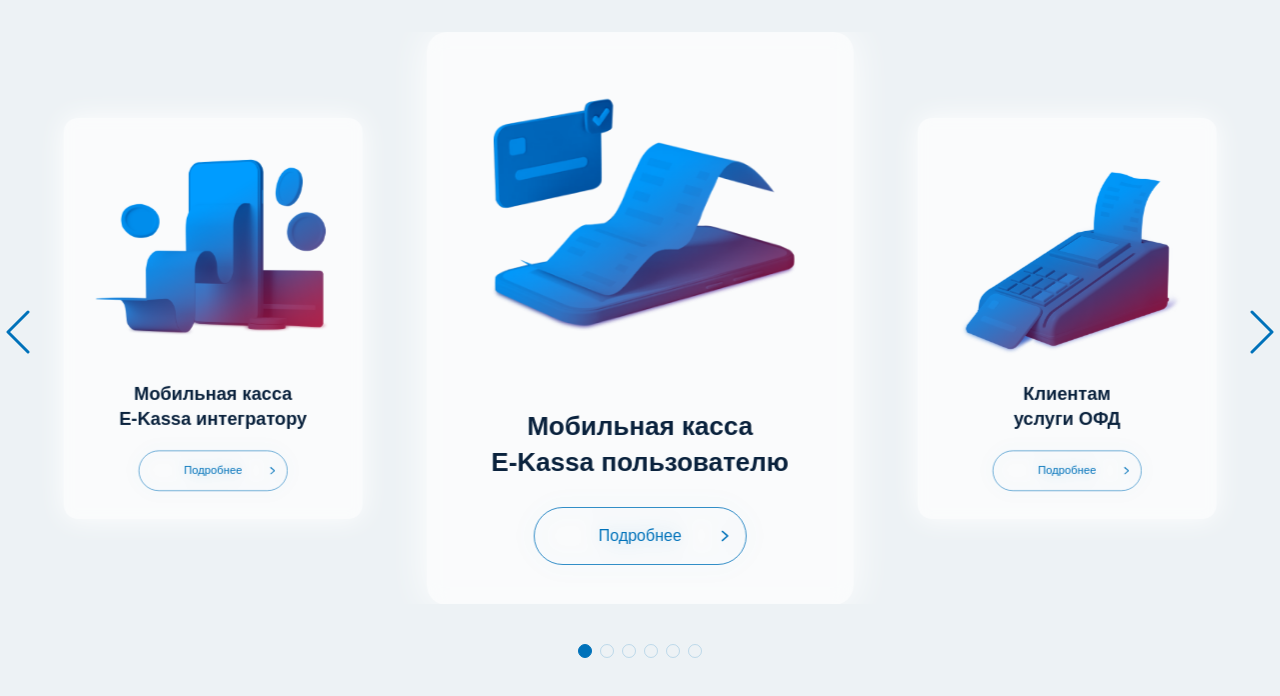
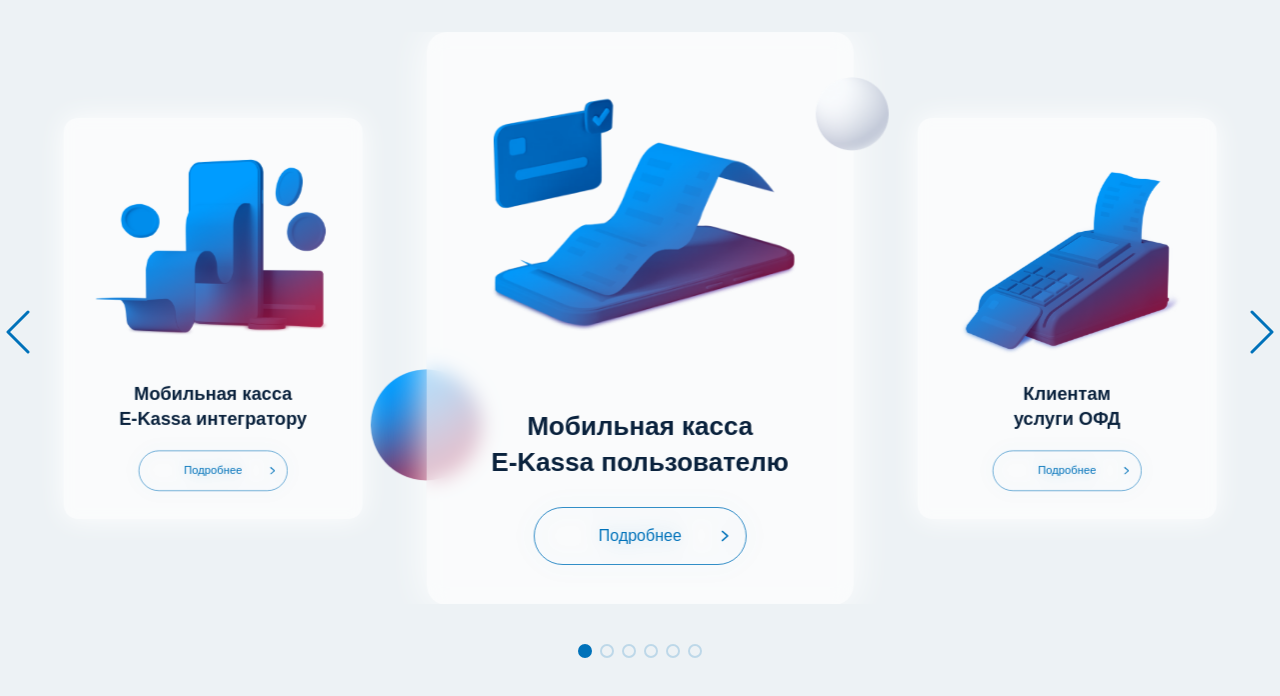
Before and after one commit to isemilia/kaztelecom, a website: page app/index.html in a window 1280 px wide. Shown: the part 770-1466 px from the top of the page. Drawn offline with nearby package versions, Linux system fonts and the light colour scheme; a web font is replaced by a local one.

Commit message:
Add elements

```diff
--- a/app/assets/css/sass/components/_useful.scss
+++ b/app/assets/css/sass/components/_useful.scss
@@ -13,6 +13,7 @@
         justify-items: center;
         grid-template-rows: 314px;
         grid-auto-rows: auto;
+        position: relative;
         &-title {
             margin-top: 12px;
             font-weight: 700;
@@ -38,6 +39,30 @@
                 transform: scale(.7) translateZ(0);
             }
         }
+        &::after, &::before {
+            position: absolute;
+            content: '';
+            background-repeat: no-repeat;
+            background-size: contain;
+            background-position: center center;
+            transform: scale(0);
+            transition: all .5s;
+        }
+        &::after {
+            background-image: url('../img/decorations/grey-circle.png');
+            width: 74px;
+            height: 74px;
+            right: -36px;
+            top: 45px;
+        }
+        &::before {
+            background-image: url('../img/decorations/gradient-ball.png');
+            width: 112px;
+            height: 112px;
+            left: -56px;
+            bottom: 123px;
+            z-index: -1;
+        }
     }
     &-pagination {
         margin-top: 40px;
@@ -51,26 +76,38 @@
             width: 14px;
             height: 14px;
             background: transparent;
-            border: 1px solid var(--clr-300);
+            border: 2px solid var(--clr-300);
             &-active {
                 background-color: var(--clr-300);
             }
         }
     }
-    &-nav {
+    &-btn {
+        background: transparent;
+        border: 0;
         position: absolute;
         top: 48%;
         transform: translateY(-50%);
         z-index: 20;
-        display: flex;
-        justify-content: space-between;
-        width: 100%;
-    }
-    &-btn {
-        background: transparent;
-        border: 0;
+        --distance: -80px;
+        &--next {
+            right: var(--distance);
+        }
+        &--prev {
+            left: var(--distance);
+        }
+        @media (max-width: 1629px) {
+            --distance: 0px;
+        }
     }
     &-wrap {
         position: relative;
     }
+    &-slide {
+        &--active {
+            &::before, &::after {
+                transform: scale(1);
+            }
+        }
+    }
 }
```
Also changed, not shown: app/assets/css/home.min.css, app/assets/img/decorations/gradient-ball.png (added), app/assets/img/decorations/grey-circle.png (added).
